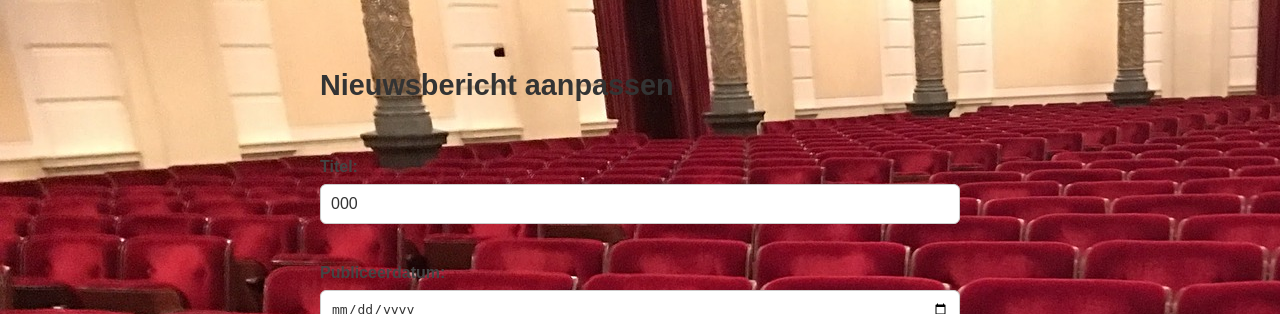
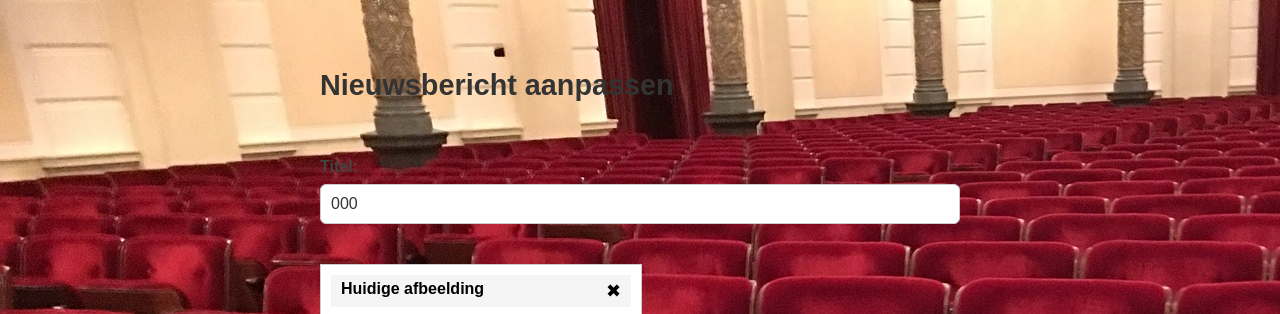
Before and after one commit to irisxg/AnnexBios, a PHP site: page /admin/edit_nieuws.php?id=1 in a window 1280 px wide. Shown: the part 186-500 px from the top of the page. Run offline with PHP 8.4, Linux system fonts and the light colour scheme; tables that the repository leaves empty or names only in its code hold one stand-in row (values such as "Sample post").

Commit message:
foto kunnen verwijderen en toevoegen

```diff
--- a/admin/assets/nieuws.css
+++ b/admin/assets/nieuws.css
@@ -384,3 +384,31 @@ textarea {
 .beschrijving-tekst span {
     text-decoration: underline;
 }
+
+.afbeelding-container {
+    border: 1px solid #ccc;
+    padding: 10px;
+    margin-top: 10px;
+    background-color: #fff;
+    width: fit-content;
+}
+
+.afbeelding-header {
+    display: flex;
+    justify-content: space-between;
+    background-color: #f5f5f5;
+    padding: 5px 10px;
+    font-weight: bold;
+}
+
+.voorbeeld-afbeelding {
+    max-width: 300px;
+    margin-top: 10px;
+}
+
+button {
+    background: none;
+    border: none;
+    font-size: 18px;
+    cursor: pointer;
+}
--- a/admin/edit_nieuws.php
+++ b/admin/edit_nieuws.php
@@ -5,7 +5,7 @@ session_start();
 $servername = "localhost";
 $username = "root";
 $password = "";
-$dbname = "annexbios"; // Database voor bioscoop
+$dbname = "annexbios";
 
 $conn = new mysqli($servername, $username, $password, $dbname);
 if ($conn->connect_error) {
@@ -17,7 +17,7 @@ if (!isset($_GET['id']) || empty($_GET['id'])) {
     echo "Geen nieuws ID opgegeven.";
     exit;
 }
-$id = intval($_GET['id']); // Veilig maken van ID
+$id = intval($_GET['id']);
 
 // Nieuwsbericht ophalen
 $sql = "SELECT * FROM nieuws WHERE id = $id";
@@ -28,20 +28,42 @@ if (!$result || $result->num_rows == 0) {
 }
 $nieuws = $result->fetch_assoc();
 
-// Nieuwsbericht bijwerken als formulier is ingediend
+// Formulierverwerking
 if ($_SERVER["REQUEST_METHOD"] == "POST") {
     $titel = $_POST["titel"];
     $publiceerdatum = $_POST["publiceerdatum"];
-    $beschrijving = ($_POST["beschrijving"]);
+    $beschrijving = $_POST["beschrijving"];
+    $afbeelding = $nieuws['afbeelding']; // standaard behouden
 
-    $afbeelding = $_POST["afbeelding"]; // Optioneel: kan ook via upload
+    // Verwijderen van afbeelding via formulier
+    if (isset($_POST['verwijder_afbeelding']) && $_POST['verwijder_afbeelding'] == '1') {
+        if (!empty($afbeelding) && file_exists("uploads/" . $afbeelding)) {
+            unlink("uploads/" . $afbeelding);
+        }
+        $afbeelding = '';
+    }
 
+    // Nieuwe afbeelding uploaden
+    if (isset($_FILES['afbeelding']) && $_FILES['afbeelding']['error'] == UPLOAD_ERR_OK) {
+        $uploadDir = 'uploads/';
+        $bestandsnaam = basename($_FILES['afbeelding']['name']);
+        $uploadPad = $uploadDir . $bestandsnaam;
+
+        if (move_uploaded_file($_FILES['afbeelding']['tmp_name'], $uploadPad)) {
+            // Oude afbeelding verwijderen
+            if (!empty($nieuws['afbeelding']) && file_exists($uploadDir . $nieuws['afbeelding'])) {
+                unlink($uploadDir . $nieuws['afbeelding']);
+            }
+            $afbeelding = $bestandsnaam;
+        }
+    }
+
+    // Update uitvoeren
     $update_sql = "UPDATE nieuws
                    SET titel = '$titel', publiceerdatum = '$publiceerdatum', beschrijving = '$beschrijving', afbeelding = '$afbeelding'
                    WHERE id = $id";
 
     if ($conn->query($update_sql) === TRUE) {
-        // Redirect naar detailpagina na succesvolle update
         header("Location: nieuwsdetail.php?id=$id");
         exit();
     } else {
@@ -56,18 +78,15 @@ $conn->close();
 
 <head>
     <meta charset="utf-8">
-    <meta name="viewport" content="width=device-width, initial-scale=1">
     <title>Nieuwsbericht aanpassen</title>
     <link rel="stylesheet" href="assets/nieuws.css">
-
 </head>
 
 <body>
     <div id="content">
         <?php include "includes/header.php"; ?>
         <main>
-
-            <form method="post" class="formulier">
+            <form method="post" enctype="multipart/form-data" class="formulier">
                 <h2>Nieuwsbericht aanpassen</h2><br><br>
 
                 <div class="form-group">
@@ -75,20 +94,55 @@ $conn->close();
                     <input type="text" id="titel" name="titel" value="<?php echo htmlspecialchars($nieuws['titel']); ?>" required>
                 </div>
 
+
+                <?php if (empty($nieuws['afbeelding'])): ?>
+                    <div class="form-group" id="upload-veld">
+                        <label for="afbeelding">Nieuwe afbeelding uploaden:</label>
+                        <input type="file" id="afbeelding" name="afbeelding">
+                    </div>
+                <?php endif; ?>
+
+                <?php if (!empty($nieuws['afbeelding'])): ?>
+                    <div class="afbeelding-container" id="afbeelding-container">
+                        <div class="afbeelding-header">
+                            <span>Huidige afbeelding</span>
+                            <button type="button" onclick="verwijderAfbeelding()">✖</button>
+                        </div>
+                        <img src="uploads/<?php echo htmlspecialchars($nieuws['afbeelding']); ?>" alt="Afbeelding" class="voorbeeld-afbeelding">
+                        <input type="hidden" name="verwijder_afbeelding" id="verwijder_afbeelding" value="0">
+                    </div>
+                <?php endif; ?> <br>
+
+
+
+                <script>
+                    function verwijderAfbeelding() {
+                        document.getElementById('verwijder_afbeelding').value = '1';
+                        const container = document.getElementById('afbeelding-container');
+                        if (container) container.remove();
+
+                        // Voeg uploadveld toe
+                        const uploadHTML = `
+                <div class="form-group" id="upload-veld">
+                    <label for="afbeelding">Nieuwe afbeelding uploaden:</label>
+                    <input type="file" id="afbeelding" name="afbeelding">
+                </div>
+            `;
+                        const form = document.querySelector('.formulier');
+                        form.insertAdjacentHTML('beforeend', uploadHTML);
+                    }
+                </script>
+
                 <div class="form-group">
                     <label for="publiceerdatum">Publiceerdatum:</label>
                     <input type="date" id="publiceerdatum" name="publiceerdatum" value="<?php echo htmlspecialchars($nieuws['publiceerdatum']); ?>" required>
                 </div>
 
                 <div class="form-group">
-                    <label for="afbeelding">Afbeeldingsnaam:</label>
-                    <input type="text" id="afbeelding" name="afbeelding" value="<?php echo htmlspecialchars($nieuws['afbeelding']); ?>">
+                    <label for="beschrijving">Beschrijving:</label>
+                    <textarea id="beschrijving" name="beschrijving" required><?php echo htmlspecialchars($nieuws['beschrijving']); ?></textarea>
                 </div>
 
-                <div class="form-group">
-                    <label for="beschrijving">Beschrijving:</label>
-                    <textarea id="beschrijving" name="beschrijving" required wrap="soft"><?php echo htmlspecialchars($nieuws['beschrijving']); ?></textarea>
-                </div>
 
                 <div class="form-group">
                     <input type="submit" value="Opslaan">
@@ -96,10 +150,10 @@ $conn->close();
 
                 <a href="nieuwsdetail.php?id=<?php echo $id; ?>" class="terug-knop">Terug naar nieuwsbericht</a>
             </form>
-
         </main>
         <?php include "includes/footer.php"; ?>
     </div>
+
 </body>
 
 </html>
```
Also changed, not shown: admin/uploads/bioscoopstoel.png (added).
